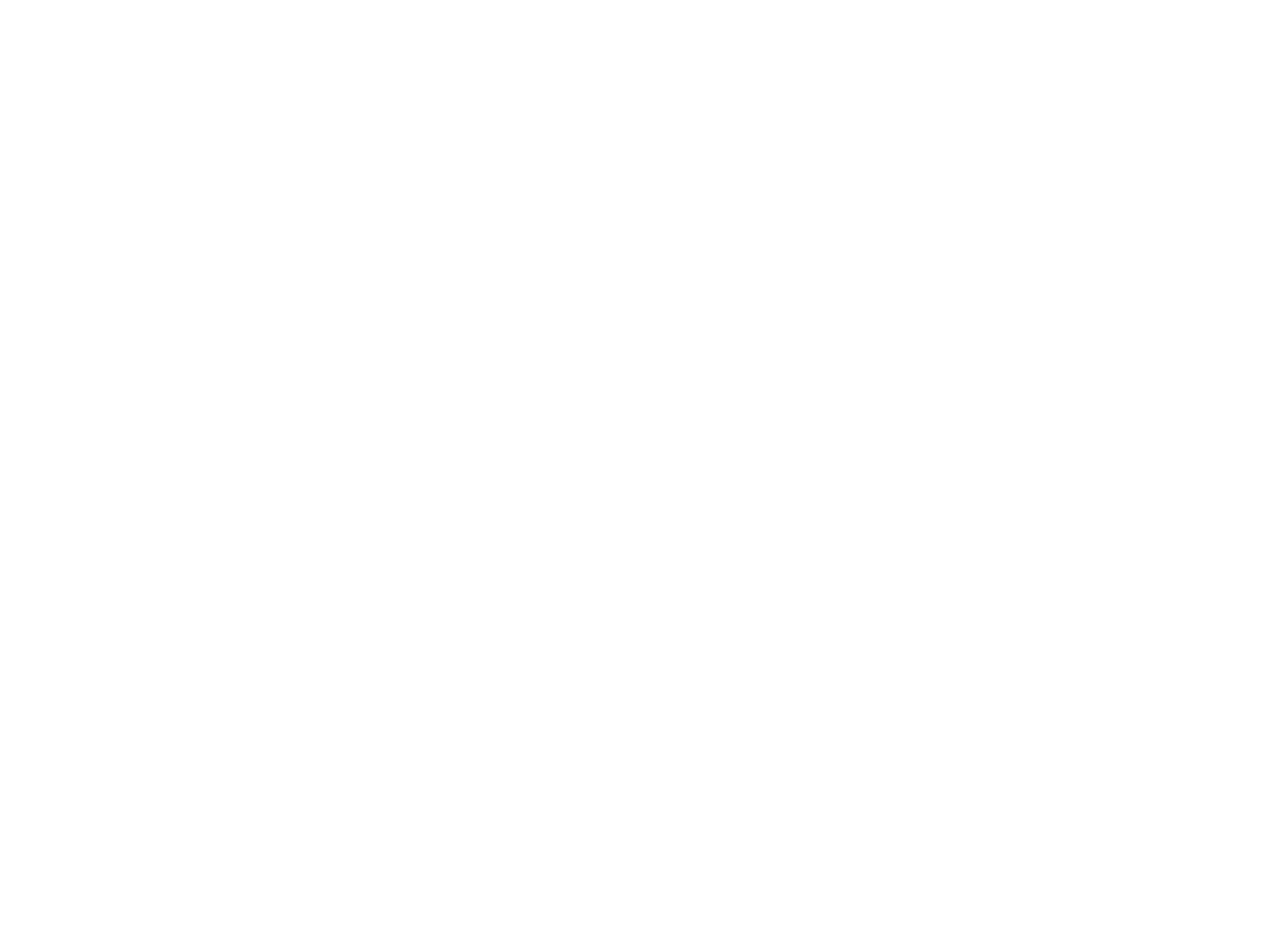
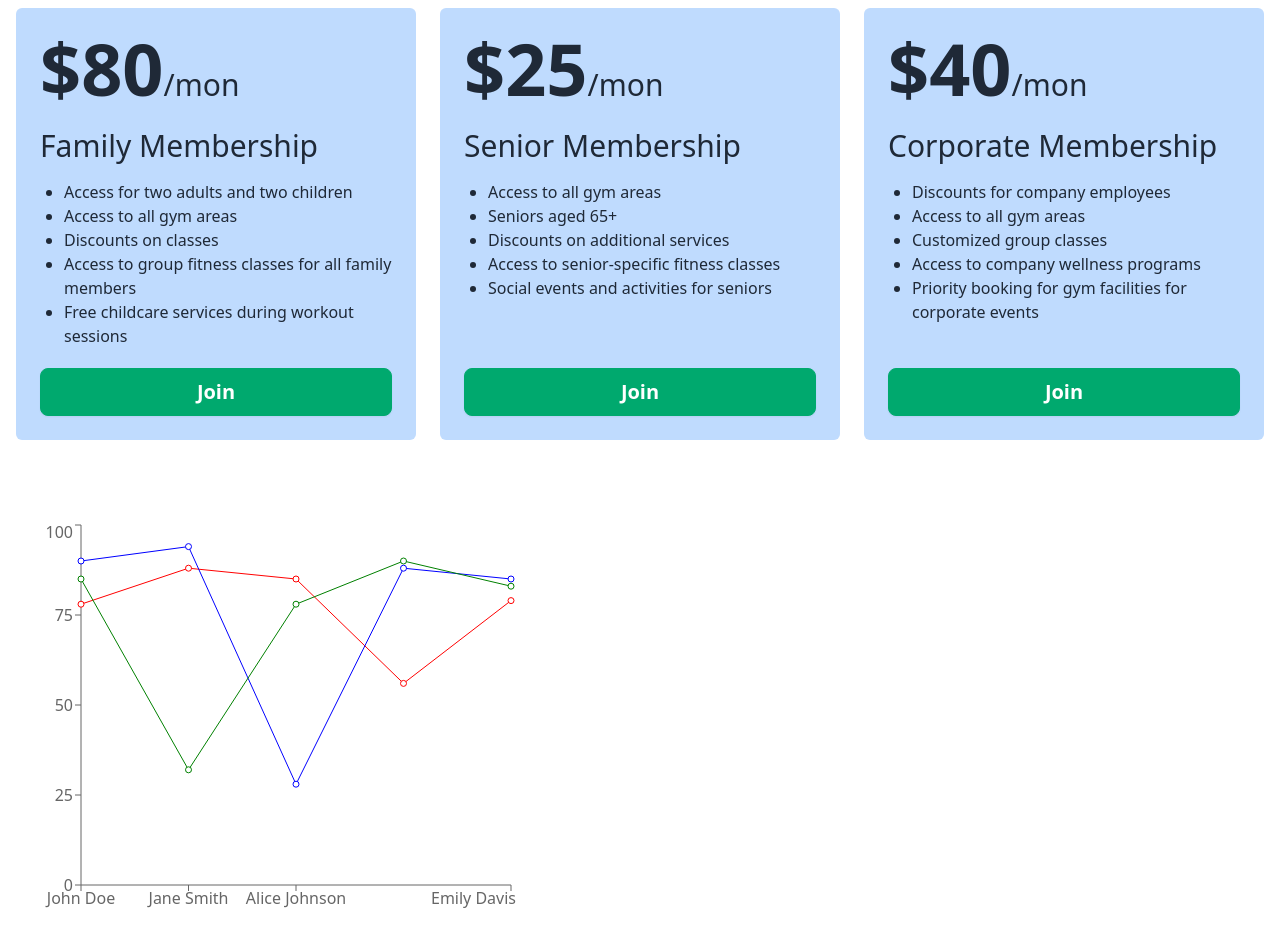
Before and after one commit to joysaha023/react-price-option-app, a React (Vite) app: page / in a window 1280 px wide. Shown: the part 520-1456 px from the top of the page. Before the commit the page ends 800 px from the top, so only its background shows below. Built offline with nearby package versions, Linux system fonts and the light colour scheme.

Commit message:
chart item added and show graph

```diff
--- a/package.json
+++ b/package.json
@@ -13,7 +13,8 @@
     "prop-types": "^15.8.1",
     "react": "^18.2.0",
     "react-dom": "^18.2.0",
-    "react-icons": "^5.0.1"
+    "react-icons": "^5.0.1",
+    "recharts": "^2.12.3"
   },
   "devDependencies": {
     "@types/react": "^18.2.64",
--- a/src/App.jsx
+++ b/src/App.jsx
@@ -1,5 +1,6 @@
 
 import './App.css'
+import LineGraph from './components/LineGraph/LineGraph'
 import Navber from './components/Navbar/Navber'
 import PriceOption from './components/PriceOption/PriceOption'
 
@@ -11,6 +12,7 @@ function App() {
       <div>
         <Navber></Navber>
         <PriceOption></PriceOption>
+        <LineGraph></LineGraph>
       </div>
 
     </>
--- /dev/null
+++ b/src/components/LineGraph/LineGraph.jsx
@@ -0,0 +1,58 @@
+import { LineChart, Line, XAxis, YAxis } from 'recharts';
+
+const LineGraph = () => {
+
+    const studentsMarks = [
+        {
+          "id": 1,
+          "name": "John Doe",
+          "physics": 85,
+          "math": 78,
+          "english": 90
+        },
+        {
+          "id": 2,
+          "name": "Jane Smith",
+          "physics": 32,
+          "math": 88,
+          "english": 94
+        },
+        {
+          "id": 3,
+          "name": "Alice Johnson",
+          "physics": 78,
+          "math": 85,
+          "english": 28
+        },
+        {
+          "id": 4,
+          "name": "Bob Brown",
+          "physics": 90,
+          "math": 56,
+          "english": 88
+        },
+        {
+          "id": 5,
+          "name": "Emily Davis",
+          "physics": 83,
+          "math": 79,
+          "english": 85
+        }
+      ]
+
+
+
+    return (
+        <div className='mt-20'>
+            <LineChart width={500} height={400} data={studentsMarks}>
+            <XAxis dataKey={'name'}></XAxis>
+            <YAxis></YAxis>
+                <Line dataKey="math" stroke='red'></Line>
+                <Line dataKey="english" stroke='blue'></Line>
+                <Line dataKey="physics" stroke='green'></Line>
+            </LineChart>
+        </div>
+    );
+};
+
+export default LineGraph;
--- a/src/components/PriceOption/PriceOption.jsx
+++ b/src/components/PriceOption/PriceOption.jsx
@@ -82,8 +82,8 @@ const PriceOption = () => {
 
     return (
         <div>
-            <h2 className='text-5xl'>Best Prices in the town</h2>
-           <div className='grid grid-cols-3 gap-6'>
+            <h2 className='text-5xl mb-6'>Best Prices in the town</h2>
+           <div className='grid grid-cols-1 md:grid-cols-2 lg:grid-cols-3 gap-6'>
             {
                 gymMemberships.map(option => <SinglePrice key={option.id} option={option}></SinglePrice>)
             }
--- a/src/components/singlePrice/singlePrice.jsx
+++ b/src/components/singlePrice/singlePrice.jsx
@@ -3,12 +3,20 @@ import React from 'react';
 const SinglePrice = ({option}) => {
     const {name, price, features} = option
     return (
-        <div>
+        <div className='bg-blue-200 rounded-md flex flex-col p-6'>
             <h1>
-                <span className='text-7xl'>{price}</span>
+                <span className='text-7xl font-semibold'>${price}</span>
                 <span className='text-3xl'>/mon</span>
             </h1>
-            <h4 className='text-3xl'>{name}</h4>
+            <h4 className='text-3xl font-medium mt-6'>{name}</h4>
+            <ul className='flex-grow mt-4'>
+                {
+                    features.map(item => <li className='list-disc ml-6'>{item}</li>)
+                }
+            </ul>
+            <div className='mt-5'>
+            <button className="btn btn-success hover:bg-slate-500 text-white text-xl btn-block">Join</button>
+            </div>
         </div>
     );
 };
```
Also changed, not shown: 1 other file (tests, documents, lock files or other folders).
